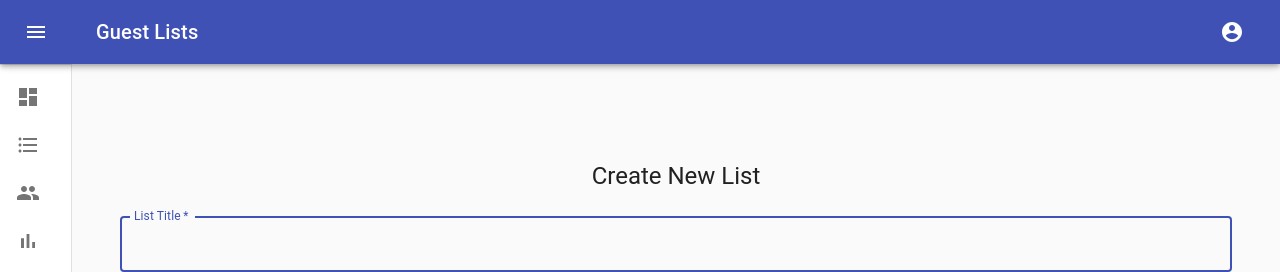
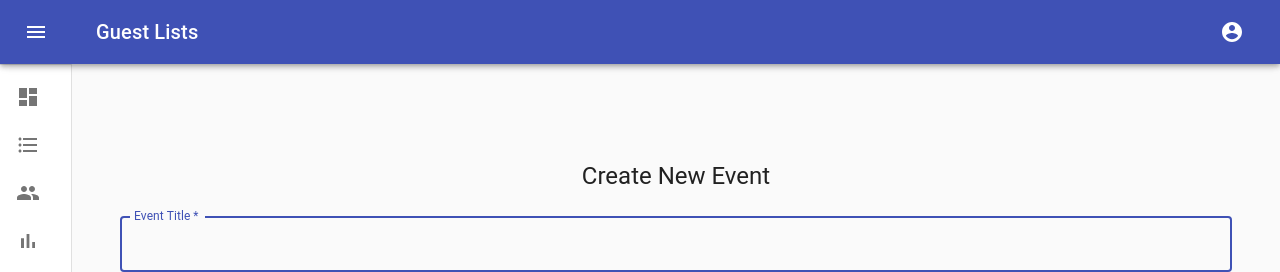
Before and after one commit to aviemet/listic, a React (Create React App) app: page /events/new in a window 1280 px wide. Shown: the top 272 px of the page. Built offline with nearby package versions, Linux system fonts and the light colour scheme; no server answers; sample sign-in values are in the browser's storage.

Commit message:
Starts some data saving

```diff
--- a/src/Pages/Lists/NewEvent.tsx
+++ b/src/Pages/Lists/NewEvent.tsx
@@ -1,5 +1,5 @@
 import React from 'react';
-import { Link } from 'react-router-dom'
+import { Link, useParams, useLocation, useHistory, useRouteMatch } from 'react-router-dom'
 
 import Avatar from '@material-ui/core/Avatar'
 import Button from '@material-ui/core/Button'
@@ -20,10 +20,15 @@ import { useForm } from 'react-hook-form'
 import { newListStyles } from './styles'
 
 const NewEvent = () => {
+	const history = useHistory()
 	const { register, errors, handleSubmit } = useForm()
 
 	const onSubmit = data => {
-
+		const eventKey = db.ref('events').push(data).key
+		const listKey = db.ref('lists').push({
+			event: eventKey
+		})
+		history.push(`/events/${eventKey}`)
 	}
 
 	const classes = newListStyles();
@@ -33,7 +38,7 @@ const NewEvent = () => {
 
 			<div className={ classes.paper }>
 				<Typography component="h1" variant="h5">
-					Create New List
+					Create New Event
 				</Typography>
 				<form className={ classes.form } onSubmit={ handleSubmit(onSubmit) }>
 					<TextField
@@ -42,7 +47,7 @@ const NewEvent = () => {
 						required
 						fullWidth
 						id="title"
-						label="List Title"
+						label="Event Title"
 						name="title"
 						autoComplete="title"
 						autoFocus
--- /dev/null
+++ b/src/Pages/Lists/ShowEvent.tsx
@@ -0,0 +1,21 @@
+import React from 'react'
+import { useParams } from 'react-router-dom'
+import { db } from 'data'
+
+const ShowEvent = () => {
+	const params = useParams()
+	console.log({ params })
+
+	React.useEffect(() => {
+		//@ts-ignore
+		db.ref(`/events/${params.id}`).once('value').then(snapshot => {
+			console.log({ data: snapshot.val() })
+		})
+	}, [])
+
+	return (
+		<h1>Showing an event</h1>
+	)
+}
+
+export default ShowEvent
--- a/src/Pages/Lists/index.ts
+++ b/src/Pages/Lists/index.ts
@@ -1,4 +1,5 @@
 import Events from './Events'
 import NewEvent from './NewEvent'
+import ShowEvent from './ShowEvent'
 
-export { Events, NewEvent }
+export { Events, NewEvent, ShowEvent }
--- a/src/Routes/index.tsx
+++ b/src/Routes/index.tsx
@@ -14,7 +14,7 @@ import LoadingPage from 'Components/LoadingPage'
 import { Login, Register, Logout } from 'Pages/Auth'
 import { Dashboard } from 'Pages/Dashboard'
 import { Groups } from 'Pages/Groups'
-import { Events, NewEvent } from 'Pages/Lists'
+import { Events, NewEvent, ShowEvent } from 'Pages/Lists'
 import { Reports } from 'Pages/Reports'
 import { FourOhFour } from 'Pages'
 
@@ -38,6 +38,7 @@ const Routes = observer(() => {
 
 						<Route exact path="/events" component={ Events } />
 						<Route exact path="/events/new" component={ NewEvent } />
+						<Route exact path="/events/:id" component={ ShowEvent } />
 
 						<Route exact path="/groups" component={ Groups } />
 
```
